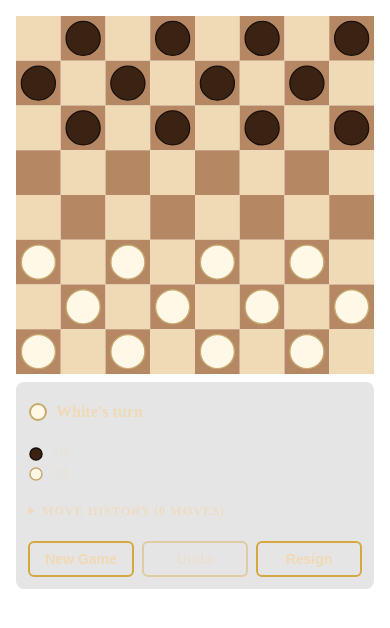
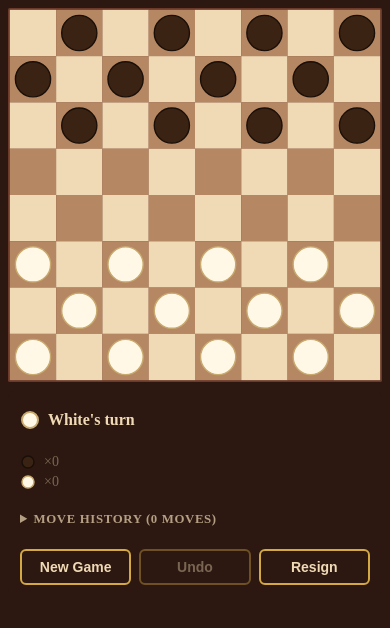
Before and after one commit to travisarbon/crazy-checkers, a React (Vite) app: page / in a window 390 px wide. Shown: the top 628 px of the page. Built offline with nearby package versions, Linux system fonts and the light colour scheme.

Commit message:
Apply Task 2 correction plan: fix visual and prop-passing issues
Fixes board border, upward-pointing crowns, themed sidebar/page
backgrounds, animation speed and flipped prop passthrough, responsive
board max-width, and captured-pieces aria-labels.

```diff
--- a/src/themes/theme.ts
+++ b/src/themes/theme.ts
@@ -50,6 +50,10 @@ export function applyTheme(theme: Theme): void {
   root.style.setProperty('--ui-bg', theme.uiBg);
   root.style.setProperty('--ui-text', theme.uiText);
   root.style.setProperty('--ui-accent', theme.uiAccent);
+
+  // Apply page background
+  document.body.style.background = theme.uiBg;
+  document.body.style.margin = '0';
 }
 
 import { classicTheme } from './classic';
--- a/src/ui/Board.module.css
+++ b/src/ui/Board.module.css
@@ -1,6 +1,6 @@
 .boardContainer {
   width: 100%;
-  max-width: min(90vh - 2rem, 600px);
+  max-width: min(90vw, 90vh - 2rem, 600px);
   aspect-ratio: 1;
   margin: 0 auto;
 }
--- a/src/ui/Board.tsx
+++ b/src/ui/Board.tsx
@@ -84,11 +84,14 @@ export default function Board({
   return (
     <div className={styles.boardContainer}>
       <svg
-        viewBox="0 0 800 800"
+        viewBox="-4 -4 808 808"
         role="grid"
         aria-label="Checkers board"
         data-testid="board"
       >
+        {/* Board border/frame */}
+        <rect x="-4" y="-4" width="808" height="808" fill="var(--board-border)" rx="4" />
+
         {rows.map((row) => (
           <g key={row} role="row">
             {cols.map((col) => {
--- a/src/ui/CapturedPieces.tsx
+++ b/src/ui/CapturedPieces.tsx
@@ -39,7 +39,7 @@ export default function CapturedPieces({ moveHistory }: CapturedPiecesProps) {
     <div data-testid="captured-pieces" style={{ fontSize: '0.875rem', color: 'var(--ui-text)' }}>
       <div
         style={{ display: 'flex', alignItems: 'center', gap: '0.5rem', marginBottom: '0.25rem' }}
-        aria-label={`Black pieces captured: ${String(white)}`}
+        aria-label={`${String(white)} black piece${white !== 1 ? 's' : ''} captured`}
       >
         <svg width={16} height={16} aria-hidden="true">
           <circle
@@ -55,7 +55,7 @@ export default function CapturedPieces({ moveHistory }: CapturedPiecesProps) {
       </div>
       <div
         style={{ display: 'flex', alignItems: 'center', gap: '0.5rem' }}
-        aria-label={`White pieces captured: ${String(black)}`}
+        aria-label={`${String(black)} white piece${black !== 1 ? 's' : ''} captured`}
       >
         <svg width={16} height={16} aria-hidden="true">
           <circle
--- a/src/ui/GameScreen.module.css
+++ b/src/ui/GameScreen.module.css
@@ -39,7 +39,7 @@
   gap: 1rem;
   max-height: calc(100vh - 2rem);
   overflow: hidden;
-  background: rgba(0, 0, 0, 0.1);
+  background: var(--ui-bg);
   border-radius: 8px;
   padding: 1rem;
 }
--- a/src/ui/GameScreen.tsx
+++ b/src/ui/GameScreen.tsx
@@ -109,6 +109,7 @@ export default function GameScreen({
   // --- Animation queue ---
   const animationQueue = useAnimationQueue({
     speedMultiplier: animationSpeedMultiplier,
+    flipped,
     onComplete: () => {
       if (pendingStateRef.current) {
         setGameState(pendingStateRef.current);
@@ -237,6 +238,7 @@ export default function GameScreen({
           animatingPieces={animationQueue.animatingPieces}
           fadingSquares={animationQueue.fadingSquares}
           isAnimating={animationQueue.isAnimating}
+          animSpeedMultiplier={animationSpeedMultiplier}
         />
       </div>
 
--- a/src/ui/Piece.tsx
+++ b/src/ui/Piece.tsx
@@ -120,8 +120,8 @@ export default function Piece({
       />
       {isKing && (
         <path
-          d="M -12,6 L -8,-6 L -4,2 L 0,-6 L 4,2 L 8,-6 L 12,6 Z"
-          transform="translate(0, 4)"
+          d="M -12,-6 L -8,6 L -4,-2 L 0,6 L 4,-2 L 8,6 L 12,-6 Z"
+          transform="translate(0, -4)"
           fill="var(--ui-accent)"
           data-testid="crown"
         />
--- a/src/ui/dialogs/GameOverDialog.tsx
+++ b/src/ui/dialogs/GameOverDialog.tsx
@@ -77,7 +77,7 @@ function WinnerIcon({ color }: { color: PieceColor }) {
     <svg width={56} height={56} aria-hidden="true" data-testid="winner-icon">
       <circle cx={28} cy={28} r={24} fill={fill} stroke={stroke} strokeWidth={3} />
       <path
-        d="M 16,32 L 20,22 L 24,28 L 28,22 L 32,28 L 36,22 L 40,32 Z"
+        d="M 16,22 L 20,32 L 24,26 L 28,32 L 32,26 L 36,32 L 40,22 Z"
         fill="var(--ui-accent)"
       />
     </svg>
```
Also changed, not shown: 1 other file (tests, documents, lock files or other folders).
